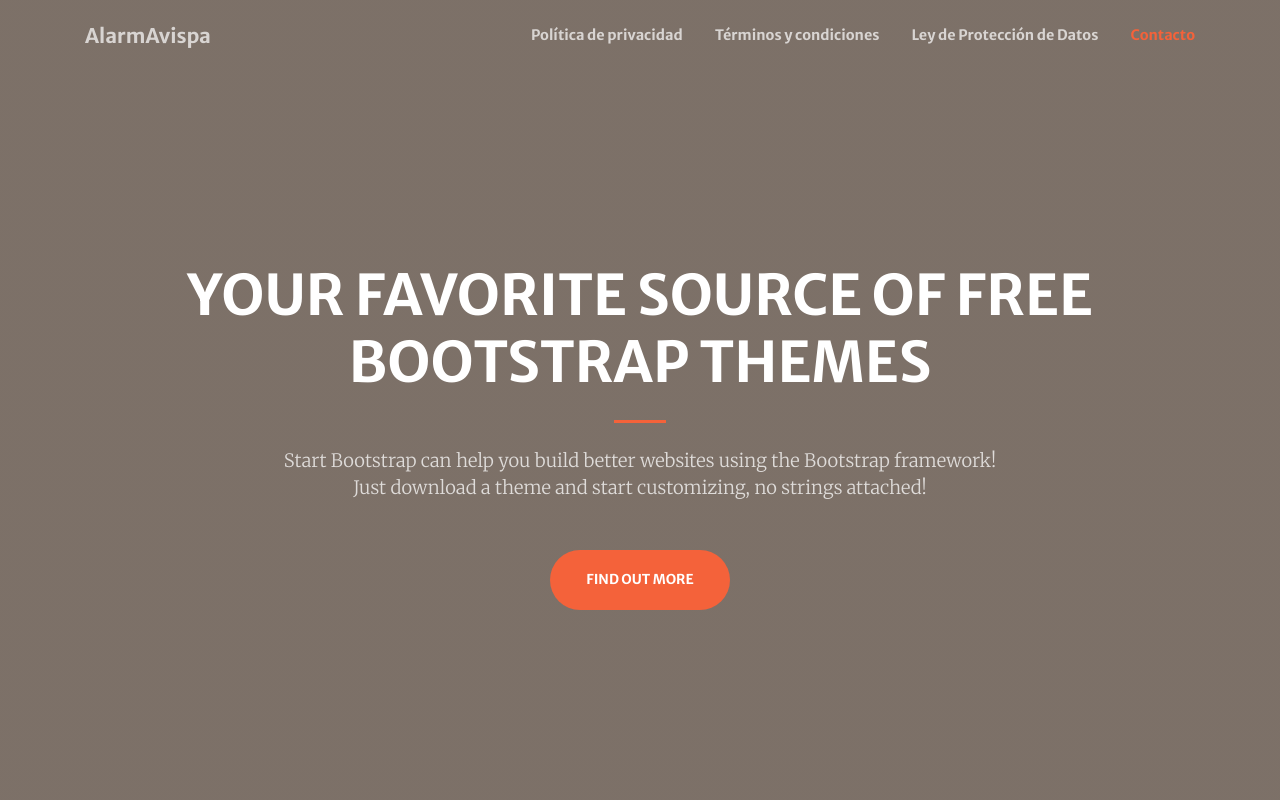
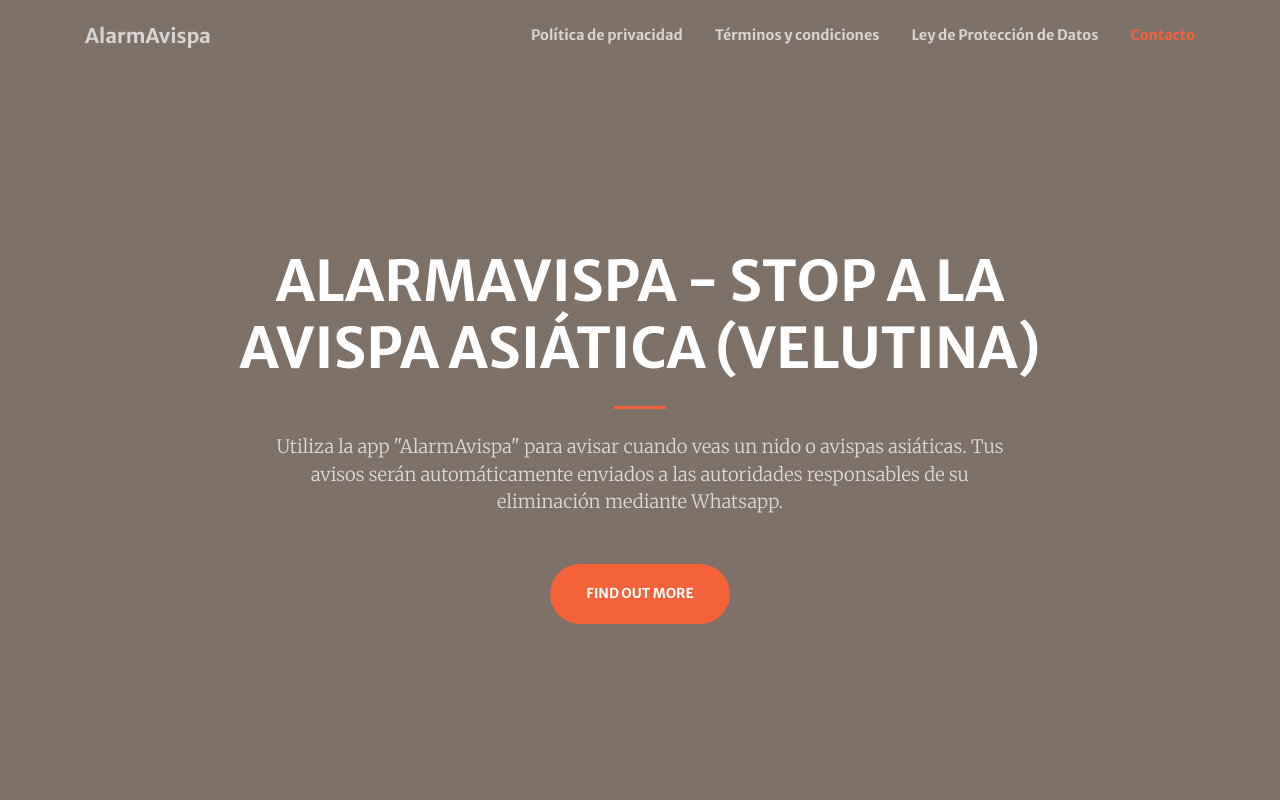
Before and after one commit to alejandrtf/AlarmAvispa, a website with bundled scripts: page index.html in a window 1280 px wide. Shown: the top 800 px of the page. Built offline with nearby package versions, Linux system fonts and the light colour scheme; files whose address does not match are found by name.

Commit message:
cabecera

```diff
--- a/index.html
+++ b/index.html
@@ -58,11 +58,12 @@
     <div class="container h-100">
       <div class="row h-100 align-items-center justify-content-center text-center">
         <div class="col-lg-10 align-self-end">
-          <h1 class="text-uppercase text-white font-weight-bold">Your Favorite Source of Free Bootstrap Themes</h1>
+          <h1 class="text-uppercase text-white font-weight-bold">AlarmAvispa - Stop a la Avispa Asiática (Velutina)</h1>
           <hr class="divider my-4">
         </div>
         <div class="col-lg-8 align-self-baseline">
-          <p class="text-white-75 font-weight-light mb-5">Start Bootstrap can help you build better websites using the Bootstrap framework! Just download a theme and start customizing, no strings attached!</p>
+          <p class="text-white-75 font-weight-light mb-5">Utiliza la app "AlarmAvispa" para avisar cuando veas un nido o avispas asiáticas. Tus avisos serán
+		  automáticamente enviados a las autoridades responsables de su eliminación mediante Whatsapp.</p>
           <a class="btn btn-primary btn-xl js-scroll-trigger" href="#privacidad">Find Out More</a>
         </div>
       </div>
```
